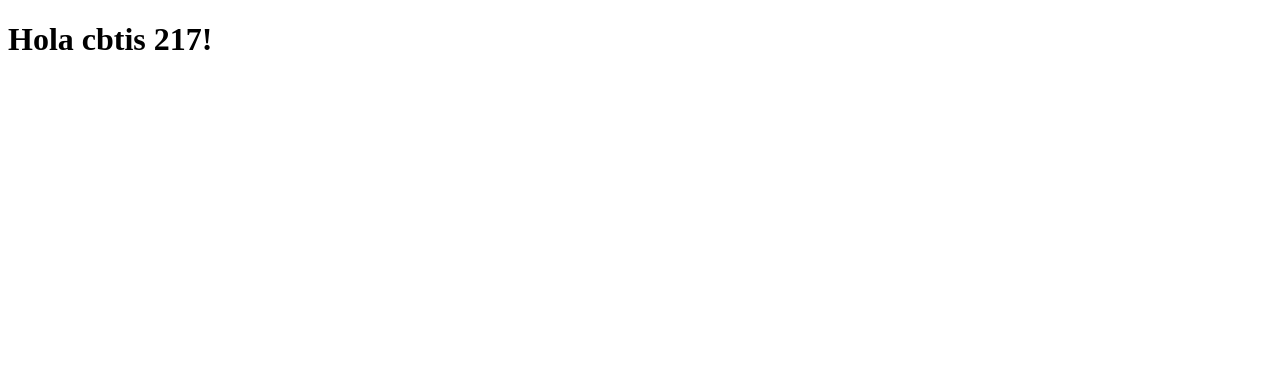
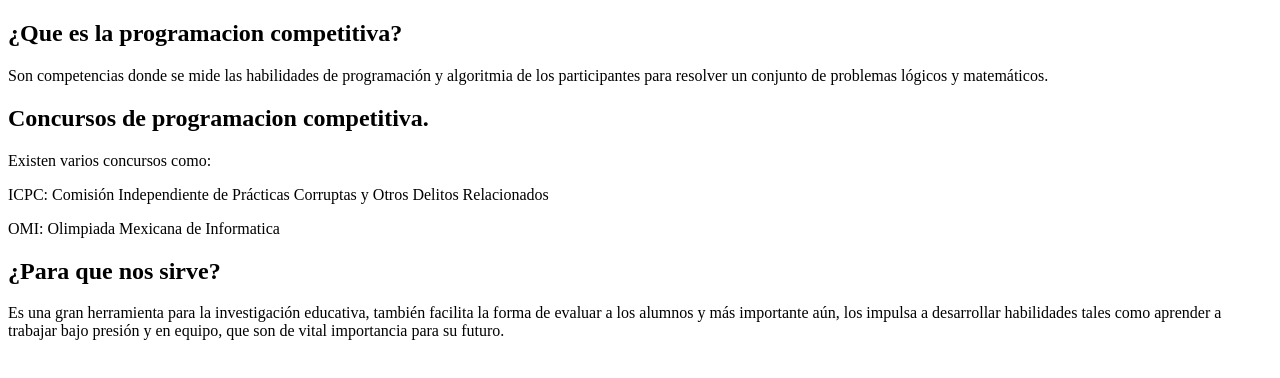
Before and after one commit to Marijaegeruwu/club-programacion-cbtis, a plain HTML site: page index.html in a window 1280 px wide. Drawn offline with Linux system fonts and the light colour scheme.

Commit message:
Commit actualizado

```diff
--- a/index.html
+++ b/index.html
@@ -6,7 +6,15 @@
     <title>Club Programacion cbtis</title>
 </head>
 <body>
-    <h1>Hola cbtis 217!</h1>
+    <h2>¿Que es la programacion competitiva?</h2>
+    <p>Son competencias donde se mide las habilidades de programación y algoritmia de los participantes para resolver un conjunto de problemas lógicos y matemáticos.</p>
+    <h2>Concursos de programacion competitiva.</h2>
 
+    <p>Existen varios concursos como:</p>
+    <p>ICPC: Comisión Independiente de Prácticas Corruptas y Otros Delitos Relacionados </p>
+    <p>OMI: Olimpiada Mexicana de Informatica</p>
+
+    <h2>¿Para que nos sirve?</h2>
+    <p>Es una gran herramienta para la investigación educativa, también facilita la forma de evaluar a los alumnos y más importante aún, los impulsa a desarrollar habilidades tales como aprender a trabajar bajo presión y en equipo, que son de vital importancia para su futuro.</p>
 </body>
 </html>
```
